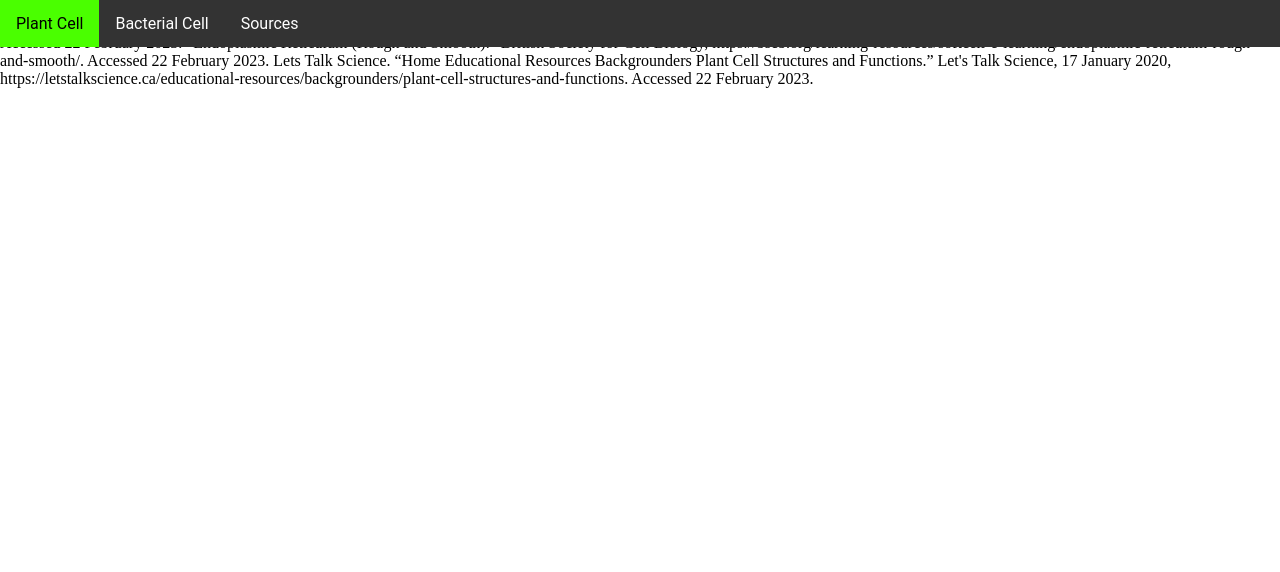
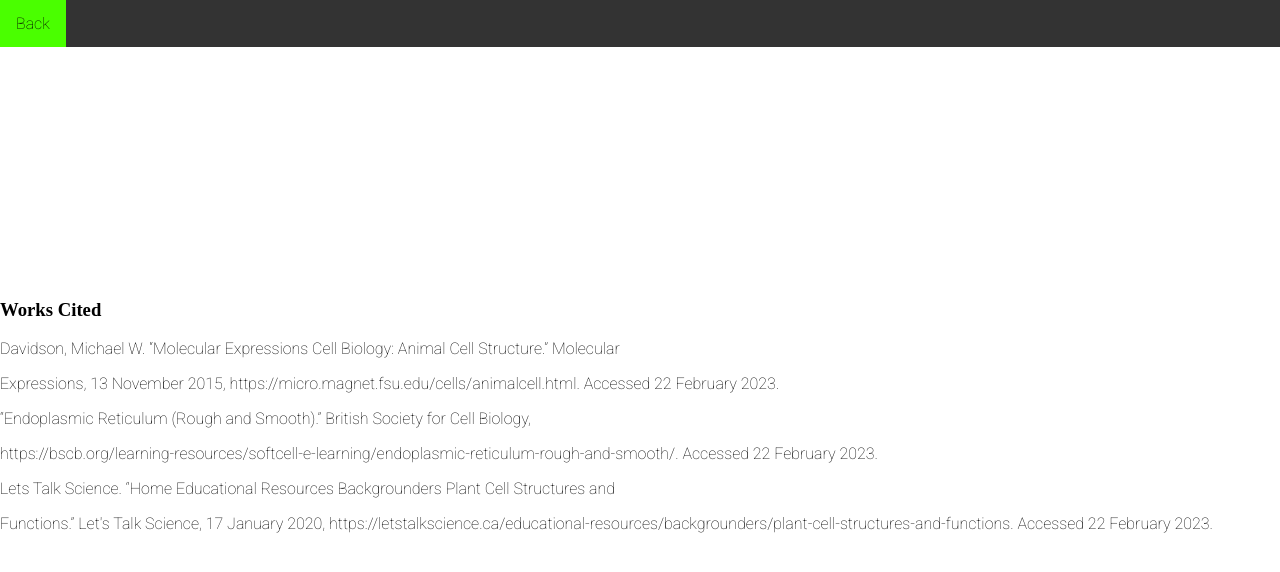
Before and after one commit to autumnstudios/autumnstudios.github.io, a plain HTML site: page sources.html in a window 1280 px wide. Drawn offline with Linux system fonts and the light colour scheme.

Commit message:
Update sources.html

```diff
--- a/sources.html
+++ b/sources.html
@@ -6,6 +6,8 @@
     <meta name="viewport" content="width=device-width, initial-scale=1.0">
     <title>Sources</title>
     <style>
+        @import url('https://fonts.googleapis.com/css2?family=Roboto+Slab:wght@600&display=swap');
+@import url('https://fonts.googleapis.com/css2?family=Roboto:wght@100&display=swap');
         body {
   margin: 0px;
 }
@@ -44,23 +46,39 @@ li a:hover {
   color: black;
   transition: background .2s ease-in;
 }
+
+h1 {
+    font-family: 'Roboto Slab', serif;
+}
+
+p {
+    font-family: 'Roboto', serif;
+}
     </style>
 </head>
 <body>
     <div class="navbar">
         <ul>
-          <li><a href="#plant">Plant Cell</a></li>
-          <li><a href="#bacteria">Bacterial Cell</a></li>
-          <li><a href="https://docs.google.com/document/d/1t-rU1aRy15Ct77h_8Z8tDAlqarVs5casUgT9bfho7WE/edit?usp=sharing" target="_blank">Sources</a></li>
+          <li><a href="/index.html">Back</a></li>
         </ul>
       </div>
 
-      <p>
-        Works Cited
-Davidson, Michael W. “Molecular Expressions Cell Biology: Animal Cell Structure.” Molecular Expressions, 13 November 2015, https://micro.magnet.fsu.edu/cells/animalcell.html. Accessed 22 February 2023.
-“Endoplasmic Reticulum (Rough and Smooth).” British Society for Cell Biology, https://bscb.org/learning-resources/softcell-e-learning/endoplasmic-reticulum-rough-and-smooth/. Accessed 22 February 2023.
-Lets Talk Science. “Home Educational Resources Backgrounders Plant Cell Structures and Functions.” Let's Talk Science, 17 January 2020, https://letstalkscience.ca/educational-resources/backgrounders/plant-cell-structures-and-functions. Accessed 22 February 2023.
 
-      </p>
+      <p>&nbsp &nbsp</p>
+        <p>&nbsp &nbsp</p>
+        <p>&nbsp &nbsp</p>
+        <p>&nbsp &nbsp</p>
+        <p>&nbsp &nbsp</p>
+        <p>&nbsp &nbsp</p>
+        <p>&nbsp &nbsp</p>
+        <p>&nbsp &nbsp</p>
+    <h3>Works Cited</h3>
+    <p>Davidson, Michael W. “Molecular Expressions Cell Biology: Animal Cell Structure.” Molecular </p>
+    <p>Expressions, 13 November 2015, https://micro.magnet.fsu.edu/cells/animalcell.html. Accessed 22 February 2023.</p>
+    <p>“Endoplasmic Reticulum (Rough and Smooth).” British Society for Cell Biology, </p>
+    <p>https://bscb.org/learning-resources/softcell-e-learning/endoplasmic-reticulum-rough-and-smooth/. Accessed 22 February 2023.</p>
+    <p>Lets Talk Science. “Home Educational Resources Backgrounders Plant Cell Structures and </p>
+    <p>Functions.” Let's Talk Science, 17 January 2020, https://letstalkscience.ca/educational-resources/backgrounders/plant-cell-structures-and-functions. Accessed 22 February 2023.</p>
+
 </body>
 </html>
```
